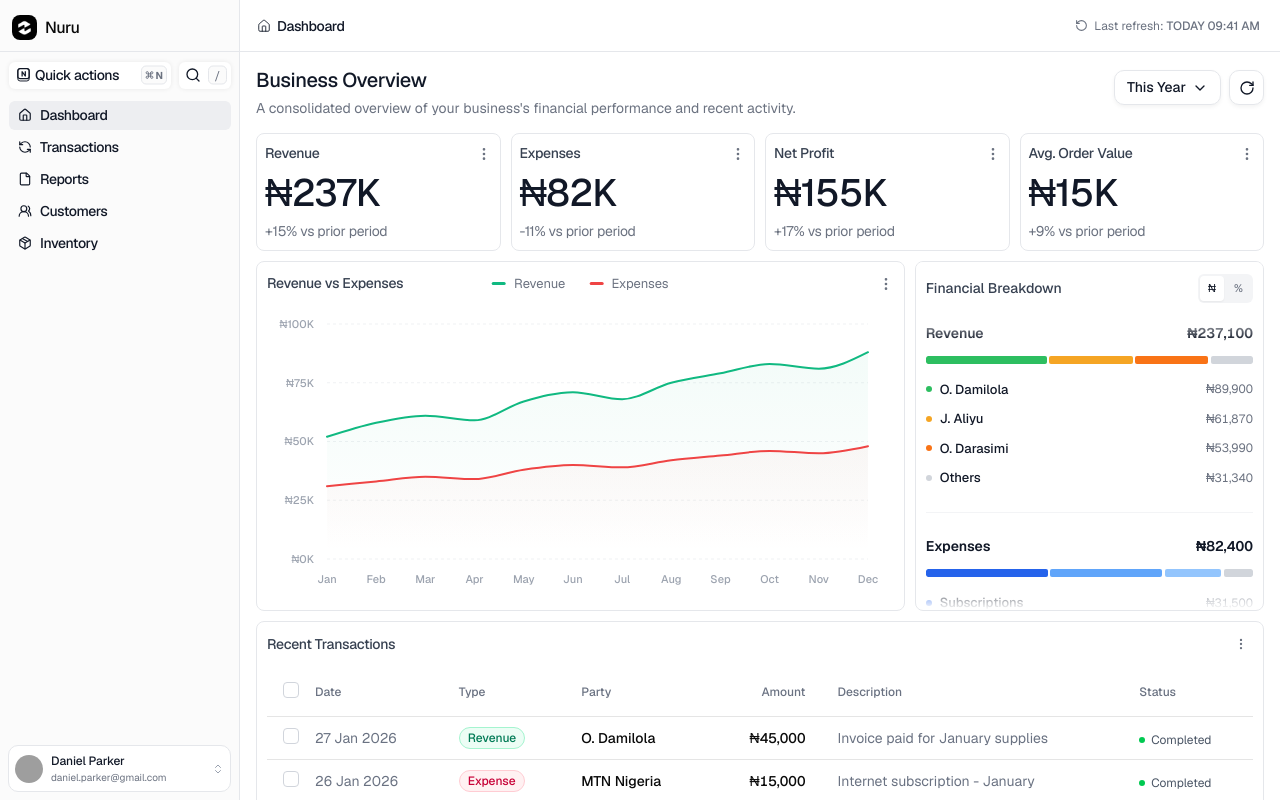
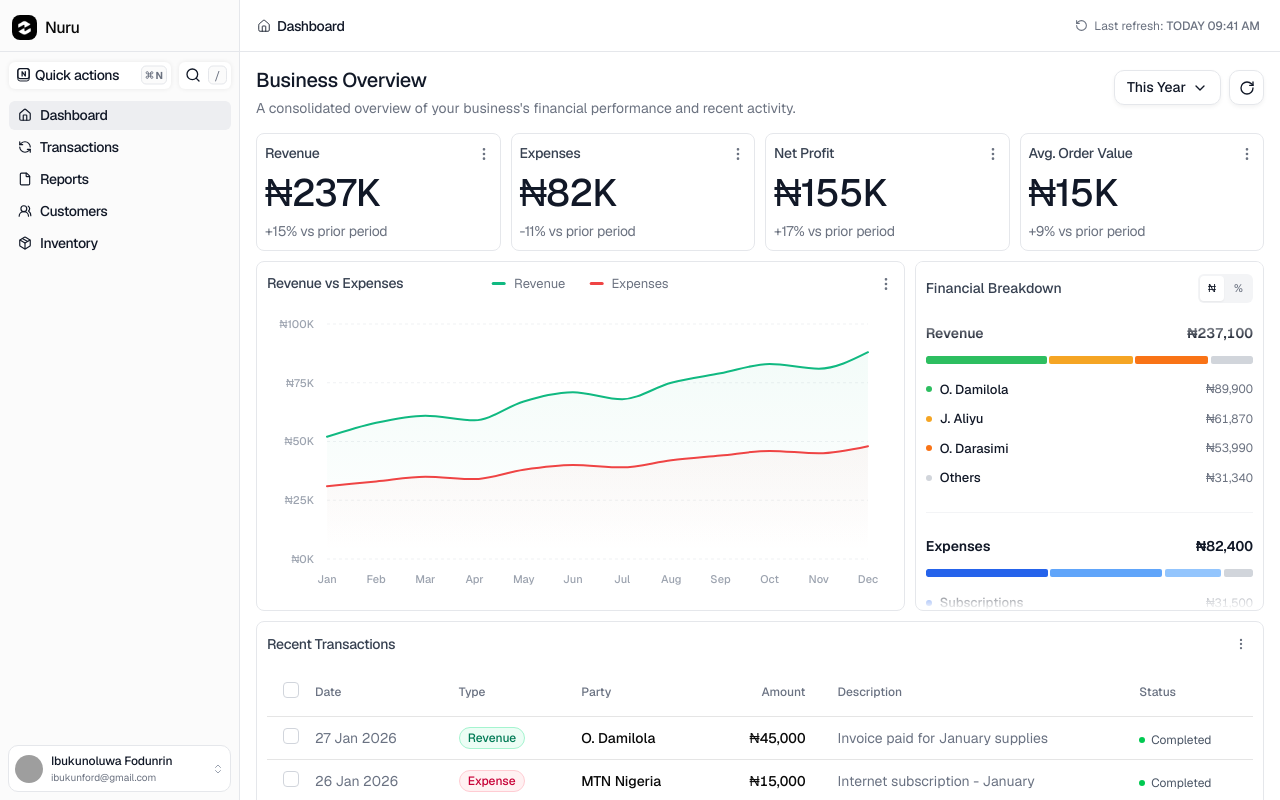
Before and after one commit to Ibukunfod/nuru-dashboard, a Next.js app: page / in a window 1280 px wide. Built offline with nearby package versions, Linux system fonts and the light colour scheme; grey boxes are pictures that could not be loaded.

Commit message:
name in user section

```diff
--- a/src/components/layout/sidebar.tsx
+++ b/src/components/layout/sidebar.tsx
@@ -147,7 +147,7 @@ export function Sidebar() {
                     letterSpacing: "-0.01em",
                   }}
                 >
-                  Daniel Parker
+                  Ibukunoluwa Fodunrin
                 </div>
                 <div
                   className="truncate"
@@ -156,7 +156,7 @@ export function Sidebar() {
                     color: "#6B7280",
                   }}
                 >
-                  daniel.parker@gmail.com
+                  ibukunford@gmail.com
                 </div>
               </div>
               <ChevronsUpDown
```
